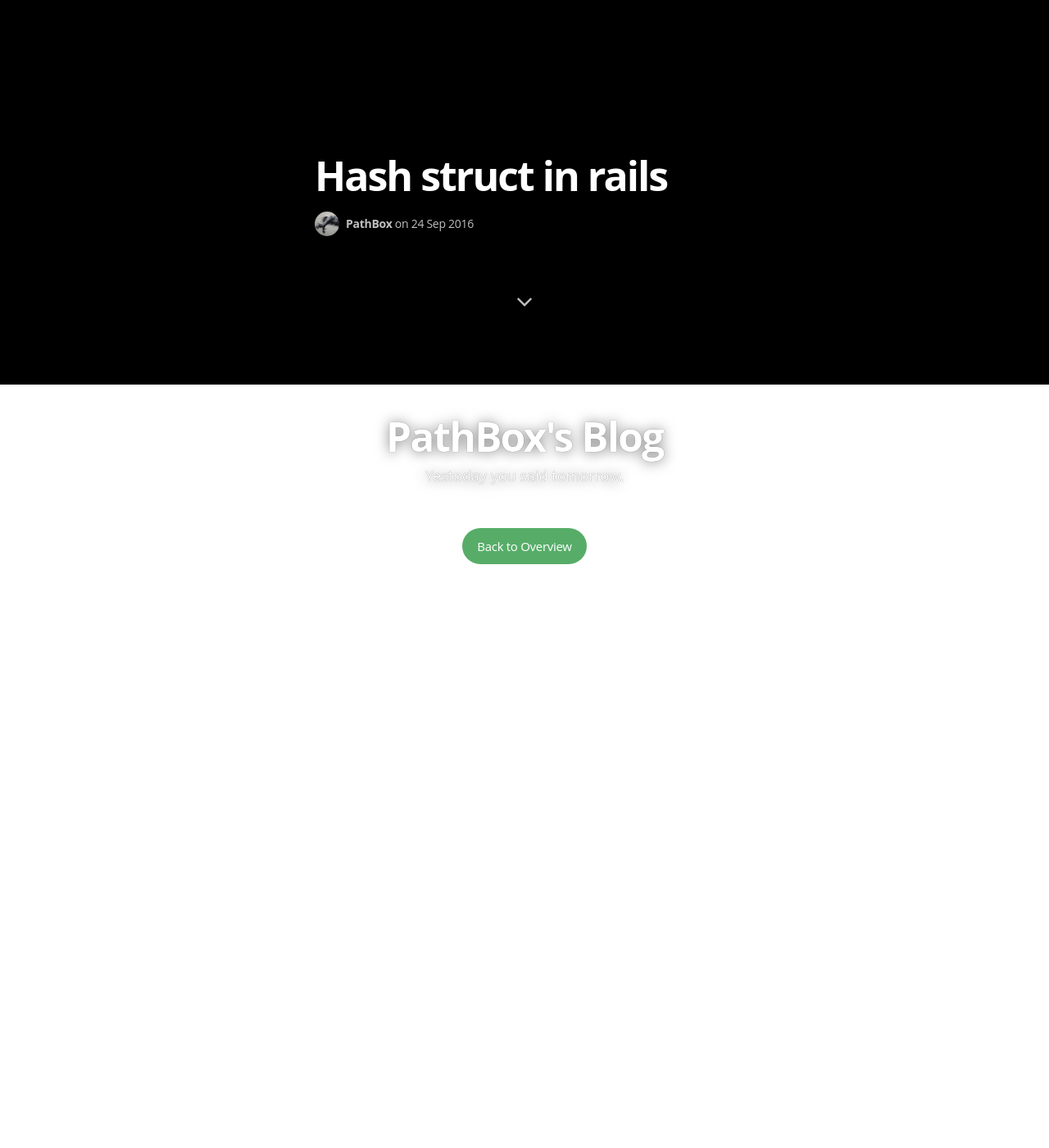
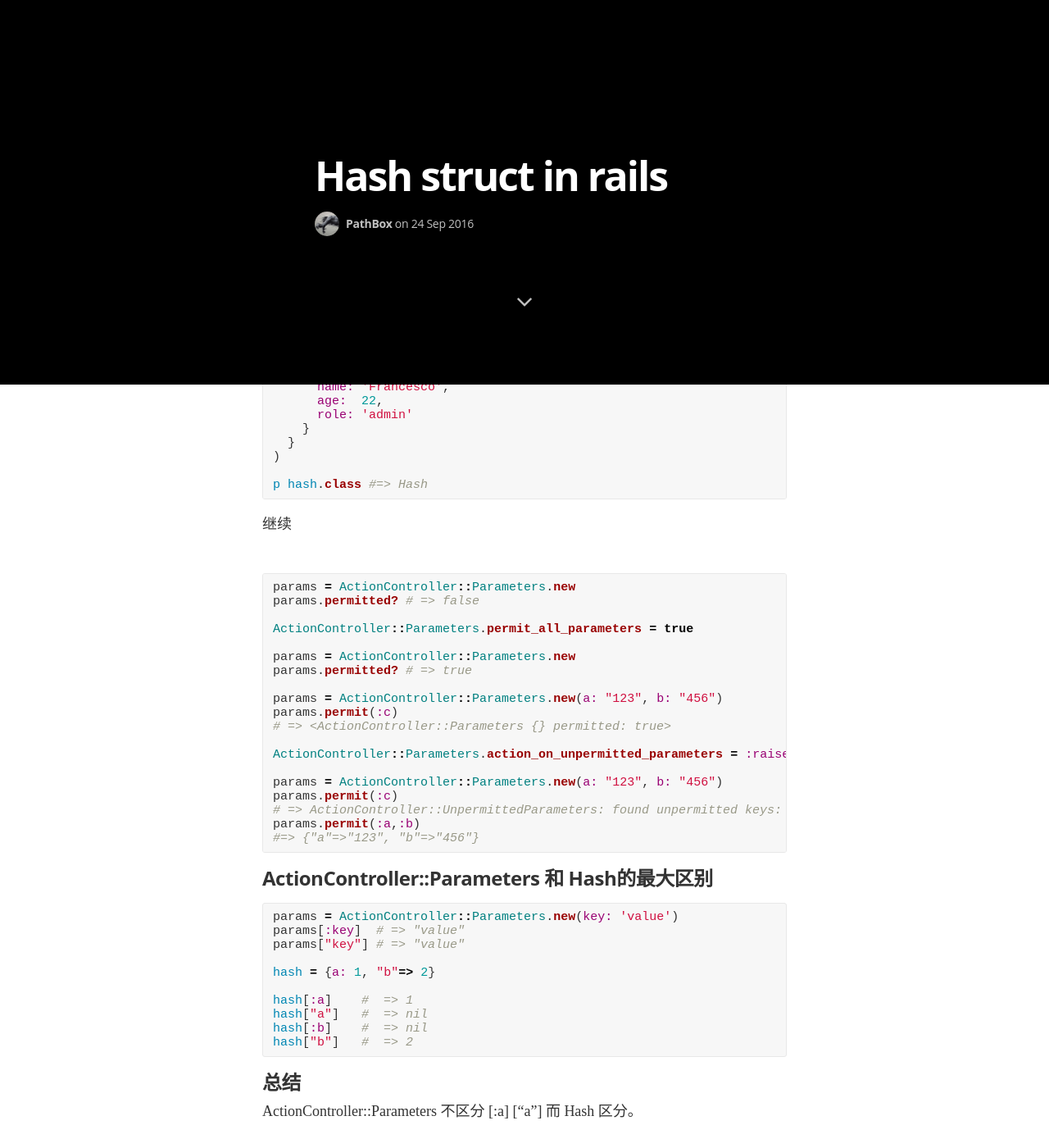
Before and after one commit to pathbox/pathbox.github.io, a Jekyll site: the page built from _posts/2016-09-24-hash-struct-in-rails.md, in a window 1280 px wide and 1400 px high, scrolled down 931 px. Shown: the whole window at 82% size. Built offline with Jekyll 4.4.1, drawn with Linux system fonts in a browser that asks for light colours; nearby versions of some CDN libraries; some web fonts are replaced; comment, search, counter and statistics services are not loaded; before the commit the page ends 1709 px from its top, so only the background shows below that; some of the changed text lies outside the part shown.

Commit message:
ActionController::Parameters

````diff
--- a/_posts/2016-09-24-hash-struct-in-rails.md
+++ b/_posts/2016-09-24-hash-struct-in-rails.md
@@ -7,3 +7,85 @@ image: /assets/images/post.jpg
 ---
 
 最近遇到了一个坑，关于rails中的hash struct。问题不难，但非常容易让人忽略。
+
+##### Action Controller Parameters
+
+```ruby
+params = ActionController::Parameters.new({
+  person: {
+    name: 'Francesco',
+    age:  22,
+    role: 'admin'
+  }
+})
+
+permitted = params.require(:person).permit(:name, :age)
+permitted            # => <ActionController::Parameters {"name"=>"Francesco", "age"=>22} permitted: true>
+permitted.permitted? # => true
+
+Person.first.update!(permitted)
+# => #<Person id: 1, name: "Francesco", age: 22, role: "user">
+
+p params.class #=>  ActionController::Parameters
+
+hash = Hash.new(
+  {
+    person: {
+      name: 'Francesco',
+      age:  22,
+      role: 'admin'
+    }
+  }
+)
+
+p hash.class #=> Hash
+```
+
+继续
+
+```ruby
+params = ActionController::Parameters.new
+params.permitted? # => false
+
+ActionController::Parameters.permit_all_parameters = true
+
+params = ActionController::Parameters.new
+params.permitted? # => true
+
+params = ActionController::Parameters.new(a: "123", b: "456")
+params.permit(:c)
+# => <ActionController::Parameters {} permitted: true>
+
+ActionController::Parameters.action_on_unpermitted_parameters = :raise
+
+params = ActionController::Parameters.new(a: "123", b: "456")
+params.permit(:c)
+# => ActionController::UnpermittedParameters: found unpermitted keys: a, b
+params.permit(:a,:b)
+#=> {"a"=>"123", "b"=>"456"}
+```
+
+##### ActionController::Parameters 和 Hash的最大区别
+
+```ruby
+params = ActionController::Parameters.new(key: 'value')
+params[:key]  # => "value"
+params["key"] # => "value"
+
+hash = {a: 1, "b"=> 2}
+
+hash[:a]    #  => 1
+hash["a"]   #  => nil
+hash[:b]    #  => nil
+hash["b"]   #  => 2
+```
+
+##### 总结
+
+ActionController::Parameters 不区分 [:a] ["a"] 而 Hash 区分。
+
+a = ActionController::Parameters.new({a: 1})
+
+a = ActionController::Parameters.new({"a"=> 1})
+
+上面两个 a[:a] a["a"] 的结果都可以取到 1
````
